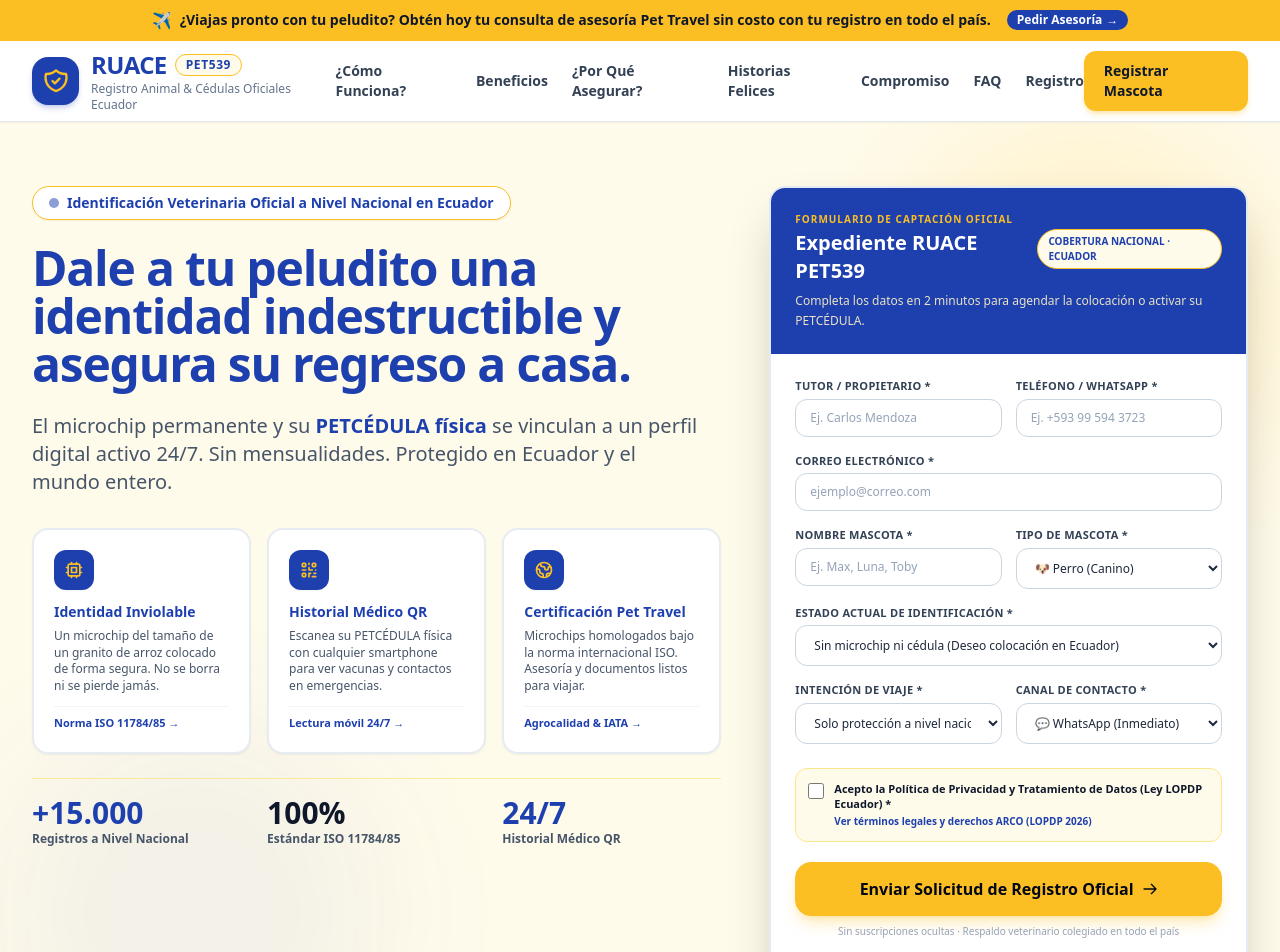
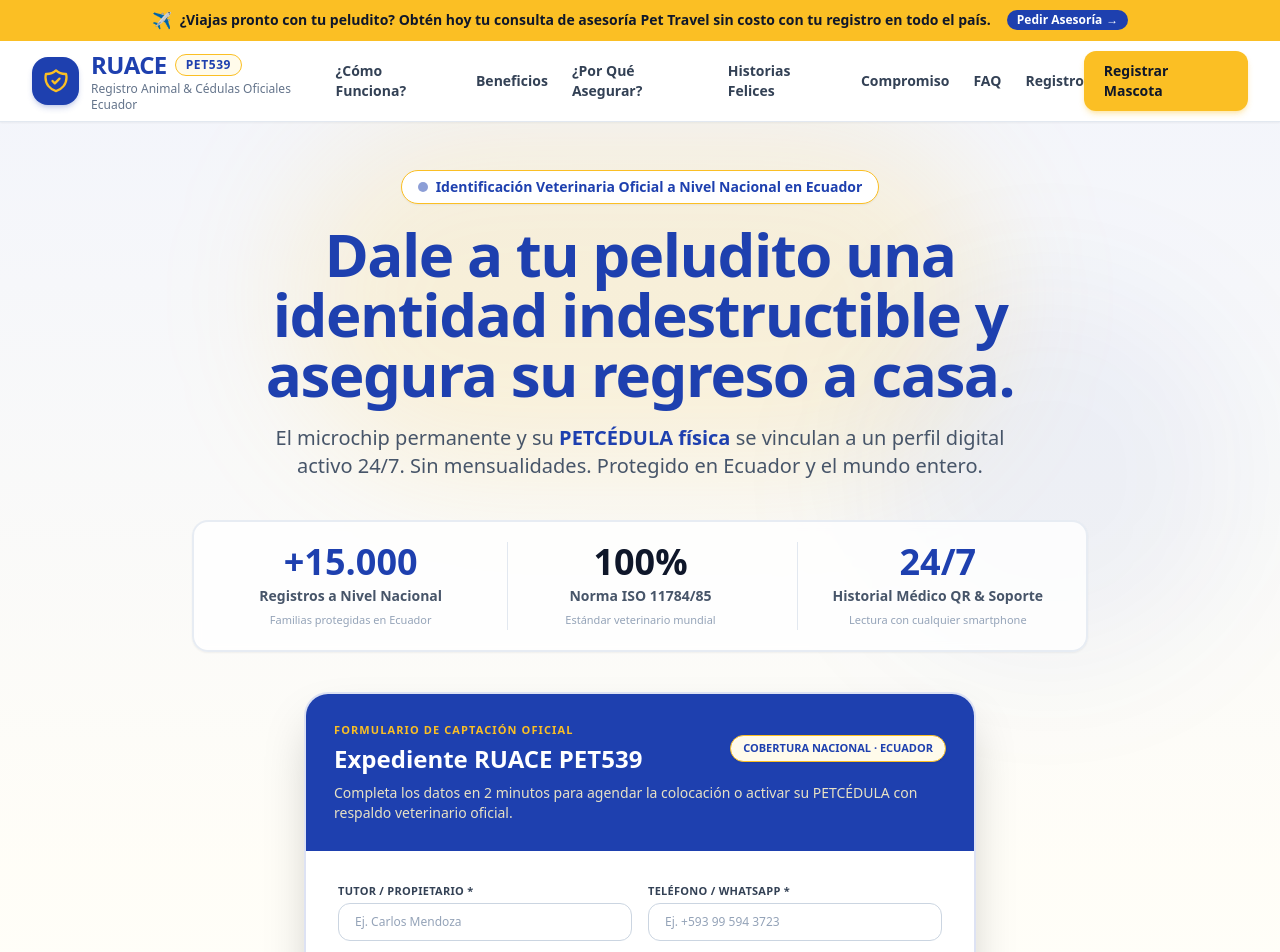
Before and after one commit to JuanOchoacx/ruace-pet539-core, a Next.js app: page / in a window 1280 px wide. Shown: the top 952 px of the page. Built offline with nearby package versions, Linux system fonts and the light colour scheme.

Commit message:
feat(ui): redesign landing page with centralized hero, social proof grid, and floating central form

```diff
--- a/pages/index.js
+++ b/pages/index.js
@@ -196,130 +196,69 @@ export default function Home() {
       </header>
     </div>
 
-      {/* HERO SECTION ASIMÉTRICO (ESTILO MOTION - SPLIT SECTION) */}
-      <section id="registro" className="relative overflow-hidden pt-10 pb-20 lg:pt-16 lg:pb-24 bg-[#FFFBEB]">
-        <div className="absolute top-0 right-0 w-96 h-96 bg-[#FBBF24]/15 rounded-full blur-3xl pointer-events-none"></div>
-        <div className="absolute bottom-0 left-0 w-96 h-96 bg-[#1E40AF]/5 rounded-full blur-3xl pointer-events-none"></div>
+      {/* HERO SECTION CENTRALIZADO (ANCHO COMPLETO - RUACE PET539 EXCLUSIVO) */}
+      <section id="registro" className="relative overflow-hidden pt-12 pb-24 bg-gradient-to-b from-[#1E40AF]/5 via-[#FFFBEB]/40 to-white">
+        <div className="absolute top-0 left-1/2 -translate-x-1/2 w-[700px] h-[350px] bg-[#FBBF24]/15 rounded-full blur-3xl pointer-events-none"></div>
+        <div className="absolute top-40 right-10 w-96 h-96 bg-[#1E40AF]/5 rounded-full blur-3xl pointer-events-none"></div>
 
-        <div className="max-w-7xl mx-auto px-4 sm:px-6 lg:px-8 relative">
-          <div className="grid grid-cols-1 lg:grid-cols-12 gap-10 lg:gap-12 items-start">
+        <div className="max-w-5xl mx-auto px-4 sm:px-6 lg:px-8 relative z-10">
 
-            {/* COLUMNA IZQUIERDA: TITULAR PERSUASIVO + 3 MINI-TARJETAS DE BENEFICIOS */}
-            <div className="lg:col-span-7 space-y-6 text-center lg:text-left">
+          {/* BLOQUE SUPERIOR CENTRADO: TITULAR PERSUASIVO + SUBTÍTULO OFICIAL */}
+          <div className="text-center max-w-3xl mx-auto space-y-5">
             <div className="inline-flex items-center gap-2 px-4 py-1.5 rounded-full bg-white border border-[#FBBF24] text-[#1E40AF] text-xs sm:text-sm font-bold shadow-sm">
               <span className="flex h-2.5 w-2.5 rounded-full bg-[#1E40AF] animate-pulse"></span>
               Identificación Veterinaria Oficial a Nivel Nacional en Ecuador
             </div>
 
-              <h1 className="text-4xl sm:text-5xl font-extrabold text-[#1E40AF] tracking-tight leading-none mb-4">
+            <h1 className="text-3xl sm:text-5xl lg:text-6xl font-black text-[#1E40AF] tracking-tight leading-tight">
               Dale a tu peludito una identidad indestructible y asegura su regreso a casa.
             </h1>
 
-              <p className="text-lg sm:text-xl text-slate-600 max-w-2xl font-normal leading-relaxed">
+            <p className="text-base sm:text-xl text-slate-600 font-normal leading-relaxed">
               El microchip permanente y su <strong className="text-[#1E40AF] font-bold">PETCÉDULA física</strong> se vinculan a un perfil digital activo 24/7. Sin mensualidades. Protegido en Ecuador y el mundo entero.
             </p>
+          </div>
 
-              {/* 3 BENEFICIOS EN MINI-TARJETAS INTERACTIVAS CON SOMBRAS SUAVES (MOTION STYLE) */}
-              <div className="grid grid-cols-1 sm:grid-cols-3 gap-4 pt-2">
-                {/* Mini Tarjeta 1 */}
-                <div className="group bg-white p-4 sm:p-5 rounded-2xl border-2 border-slate-200/80 hover:border-[#1E40AF] shadow-sm hover:shadow-md transition-all duration-300 text-left flex flex-col justify-between">
-                  <div>
-                    <div className="w-10 h-10 rounded-xl bg-[#1E40AF] text-[#FBBF24] flex items-center justify-center mb-3 shadow-sm group-hover:scale-105 transition-transform">
-                      <svg className="w-5 h-5" fill="none" stroke="currentColor" viewBox="0 0 24 24">
-                        <path strokeLinecap="round" strokeLinejoin="round" strokeWidth="2" d="M9 3v2m6-2v2M9 19v2m6-2v2M5 9H3m2 6H3m18-6h-2m2 6h-2M7 19h10a2 2 0 002-2V7a2 2 0 00-2-2H7a2 2 0 00-2 2v10a2 2 0 002 2zM9 9h6v6H9V9z" />
-                      </svg>
+          {/* BLOQUE DE CONFIANZA INMEDIATA (SOCIAL PROOF GRID HORIZONTAL) */}
+          <div className="max-w-4xl mx-auto my-10 py-5 px-6 bg-white/80 backdrop-blur-sm rounded-2xl border-2 border-slate-200/80 shadow-sm grid grid-cols-1 sm:grid-cols-3 gap-6 text-center divide-y sm:divide-y-0 sm:divide-x divide-slate-200">
+            <div className="pt-2 sm:pt-0">
+              <p className="text-3xl sm:text-4xl font-black text-[#1E40AF]">+15.000</p>
+              <p className="text-xs sm:text-sm text-slate-600 font-bold mt-1">Registros a Nivel Nacional</p>
+              <span className="inline-block text-[11px] text-slate-400 font-medium">Familias protegidas en Ecuador</span>
             </div>
-                    <h2 className="text-sm font-black text-[#1E40AF] mb-1.5">
-                      Identidad Inviolable
-                    </h2>
-                    <p className="text-xs text-slate-600 leading-snug">
-                      Un microchip del tamaño de un granito de arroz colocado de forma segura. No se borra ni se pierde jamás.
-                    </p>
+            <div className="pt-4 sm:pt-0 sm:px-4">
+              <p className="text-3xl sm:text-4xl font-black text-slate-900">100%</p>
+              <p className="text-xs sm:text-sm text-slate-600 font-bold mt-1">Norma ISO 11784/85</p>
+              <span className="inline-block text-[11px] text-slate-400 font-medium">Estándar veterinario mundial</span>
             </div>
-                  <div className="mt-3 pt-2 border-t border-slate-100 text-[11px] font-bold text-[#1E40AF]">
-                    Norma ISO 11784/85 →
+            <div className="pt-4 sm:pt-0 sm:pl-4">
+              <p className="text-3xl sm:text-4xl font-black text-[#1E40AF]">24/7</p>
+              <p className="text-xs sm:text-sm text-slate-600 font-bold mt-1">Historial Médico QR & Soporte</p>
+              <span className="inline-block text-[11px] text-slate-400 font-medium">Lectura con cualquier smartphone</span>
             </div>
           </div>
 
-                {/* Mini Tarjeta 2 */}
-                <div className="group bg-white p-4 sm:p-5 rounded-2xl border-2 border-slate-200/80 hover:border-[#1E40AF] shadow-sm hover:shadow-md transition-all duration-300 text-left flex flex-col justify-between">
-                  <div>
-                    <div className="w-10 h-10 rounded-xl bg-[#1E40AF] text-[#FBBF24] flex items-center justify-center mb-3 shadow-sm group-hover:scale-105 transition-transform">
-                      <svg className="w-5 h-5" fill="none" stroke="currentColor" viewBox="0 0 24 24">
-                        <path strokeLinecap="round" strokeLinejoin="round" strokeWidth="2" d="M12 4v1m6 11h2m-6 0h-2v4m0-11v3m0 0h.01M12 12h4.01M16 20h4M4 12h4m12 0h.01M5 8h2a1 1 0 001-1V5a1 1 0 00-1-1H5a1 1 0 00-1 1v2a1 1 0 001 1zm12 0h2a1 1 0 001-1V5a1 1 0 00-1-1h-2a1 1 0 00-1 1v2a1 1 0 001 1zM5 20h2a1 1 0 001-1v-2a1 1 0 00-1-1H5a1 1 0 00-1 1v2a1 1 0 001 1z" />
-                      </svg>
-                    </div>
-                    <h2 className="text-sm font-black text-[#1E40AF] mb-1.5">
-                      Historial Médico QR
-                    </h2>
-                    <p className="text-xs text-slate-600 leading-snug">
-                      Escanea su PETCÉDULA física con cualquier smartphone para ver vacunas y contactos en emergencias.
-                    </p>
-                  </div>
-                  <div className="mt-3 pt-2 border-t border-slate-100 text-[11px] font-bold text-[#1E40AF]">
-                    Lectura móvil 24/7 →
-                  </div>
-                </div>
-
-                {/* Mini Tarjeta 3 */}
-                <div className="group bg-white p-4 sm:p-5 rounded-2xl border-2 border-slate-200/80 hover:border-[#1E40AF] shadow-sm hover:shadow-md transition-all duration-300 text-left flex flex-col justify-between">
-                  <div>
-                    <div className="w-10 h-10 rounded-xl bg-[#1E40AF] text-[#FBBF24] flex items-center justify-center mb-3 shadow-sm group-hover:scale-105 transition-transform">
-                      <svg className="w-5 h-5" fill="none" stroke="currentColor" viewBox="0 0 24 24">
-                        <path strokeLinecap="round" strokeLinejoin="round" strokeWidth="2" d="M3.055 11H5a2 2 0 012 2v1a2 2 0 002 2 2 2 0 012 2v2.945M8 3.935V5.5A2.5 2.5 0 0010.5 8h.5a2 2 0 012 2 2 2 0 104 0 2 2 0 012-2h1.064M15 20.488V18a2 2 0 012-2h3.064M21 12a9 9 0 11-18 0 9 9 0 0118 0z" />
-                      </svg>
-                    </div>
-                    <h2 className="text-sm font-black text-[#1E40AF] mb-1.5">
-                      Certificación Pet Travel
-                    </h2>
-                    <p className="text-xs text-slate-600 leading-snug">
-                      Microchips homologados bajo la norma internacional ISO. Asesoría y documentos listos para viajar.
-                    </p>
-                  </div>
-                  <div className="mt-3 pt-2 border-t border-slate-100 text-[11px] font-bold text-[#1E40AF]">
-                    Agrocalidad & IATA →
-                  </div>
-                </div>
-              </div>
-
-              {/* Indicadores de Respaldo Cuantitativo */}
-              <div className="pt-4 border-t border-amber-200/80 grid grid-cols-3 gap-4 text-center lg:text-left">
-                <div>
-                  <p className="text-2xl sm:text-3xl font-black text-[#1E40AF]">+15.000</p>
-                  <p className="text-xs text-slate-600 font-semibold">Registros a Nivel Nacional</p>
-                </div>
-                <div>
-                  <p className="text-2xl sm:text-3xl font-black text-slate-900">100%</p>
-                  <p className="text-xs text-slate-600 font-semibold">Estándar ISO 11784/85</p>
-                </div>
-                <div>
-                  <p className="text-2xl sm:text-3xl font-black text-[#1E40AF]">24/7</p>
-                  <p className="text-xs text-slate-600 font-semibold">Historial Médico QR</p>
-                </div>
-              </div>
-            </div>
-
-            {/* COLUMNA DERECHA: CONTENEDOR FLOTANTE DEL FORMULARIO FILTRO */}
-            <div className="lg:col-span-5">
-              <div className="bg-white rounded-2xl shadow-2xl border-2 border-slate-200/90 overflow-hidden relative transition-all duration-300 hover:shadow-[0_25px_50px_-12px_rgba(30,64,175,0.2)]">
+          {/* CONTENEDOR FLOTANTE CENTRALIZADO DEL FORMULARIO FILTRO */}
+          <div className="max-w-2xl mx-auto">
+            <div className="bg-white rounded-3xl shadow-2xl border-2 border-[#1E40AF]/15 overflow-hidden relative transition-all duration-300 hover:shadow-[0_25px_60px_-15px_rgba(30,64,175,0.25)]">
 
               {/* Header del Formulario en Azul Primario PET593 */}
-                <div className="bg-[#1E40AF] p-5 sm:p-6 text-white">
-                  <div className="flex items-center justify-between">
+              <div className="bg-[#1E40AF] p-6 sm:p-7 text-white text-center sm:text-left">
+                <div className="flex flex-col sm:flex-row items-center justify-between gap-3">
                   <div>
-                      <span className="text-[10px] font-extrabold uppercase tracking-widest text-[#FBBF24] block">
+                    <span className="text-[11px] font-extrabold uppercase tracking-widest text-[#FBBF24] block">
                       Formulario de Captación Oficial
                     </span>
-                      <h2 className="text-lg sm:text-xl font-black text-white mt-0.5">
+                    <h2 className="text-xl sm:text-2xl font-black text-white mt-1">
                       Expediente RUACE PET539
                     </h2>
                   </div>
-                    <span className="bg-[#FFFBEB] text-[#1E40AF] text-[10px] font-black px-2.5 py-1 rounded-full border border-[#FBBF24] uppercase">
+                  <span className="bg-[#FFFBEB] text-[#1E40AF] text-[11px] font-black px-3 py-1 rounded-full border border-[#FBBF24] uppercase shadow-sm">
                     Cobertura Nacional · Ecuador
                   </span>
                 </div>
-                  <p className="text-xs text-amber-100/90 mt-1.5 leading-relaxed">
-                    Completa los datos en 2 minutos para agendar la colocación o activar su PETCÉDULA.
+                <p className="text-xs sm:text-sm text-amber-100/90 mt-2 leading-relaxed">
+                  Completa los datos en 2 minutos para agendar la colocación o activar su PETCÉDULA con respaldo veterinario oficial.
                 </p>
               </div>
 
@@ -343,10 +282,10 @@ export default function Home() {
               )}
 
               {/* Formulario conectado a Supabase */}
-                <form onSubmit={handleSubmit} className="p-5 sm:p-6 space-y-4">
+              <form onSubmit={handleSubmit} className="p-6 sm:p-8 space-y-4">
 
                 {/* Fila: Propietario y Teléfono */}
-                  <div className="grid grid-cols-1 sm:grid-cols-2 gap-3.5">
+                <div className="grid grid-cols-1 sm:grid-cols-2 gap-4">
                   <div>
                     <label htmlFor="owner_name" className="block text-[11px] font-bold text-slate-700 uppercase tracking-wide mb-1">
                       Tutor / Propietario *
@@ -359,7 +298,7 @@ export default function Home() {
                       value={formData.owner_name}
                       onChange={handleChange}
                       placeholder="Ej. Carlos Mendoza"
-                        className="w-full px-3.5 py-2.5 rounded-xl border border-slate-300 focus:border-[#1E40AF] focus:ring-2 focus:ring-[#1E40AF]/20 outline-none transition text-xs text-slate-800 placeholder-slate-400 bg-white"
+                      className="w-full px-4 py-2.5 rounded-xl border border-slate-300 focus:border-[#1E40AF] focus:ring-2 focus:ring-[#1E40AF]/20 outline-none transition text-xs text-slate-800 placeholder-slate-400 bg-white"
                     />
                   </div>
 
@@ -375,7 +314,7 @@ export default function Home() {
                       value={formData.owner_phone}
                       onChange={handleChange}
                       placeholder="Ej. +593 99 594 3723"
-                        className="w-full px-3.5 py-2.5 rounded-xl border border-slate-300 focus:border-[#1E40AF] focus:ring-2 focus:ring-[#1E40AF]/20 outline-none transition text-xs text-slate-800 placeholder-slate-400 bg-white"
+                      className="w-full px-4 py-2.5 rounded-xl border border-slate-300 focus:border-[#1E40AF] focus:ring-2 focus:ring-[#1E40AF]/20 outline-none transition text-xs text-slate-800 placeholder-slate-400 bg-white"
                     />
                   </div>
                 </div>
@@ -393,12 +332,12 @@ export default function Home() {
                     value={formData.owner_email}
                     onChange={handleChange}
                     placeholder="ejemplo@correo.com"
-                      className="w-full px-3.5 py-2.5 rounded-xl border border-slate-300 focus:border-[#1E40AF] focus:ring-2 focus:ring-[#1E40AF]/20 outline-none transition text-xs text-slate-800 placeholder-slate-400 bg-white"
+                    className="w-full px-4 py-2.5 rounded-xl border border-slate-300 focus:border-[#1E40AF] focus:ring-2 focus:ring-[#1E40AF]/20 outline-none transition text-xs text-slate-800 placeholder-slate-400 bg-white"
                   />
                 </div>
 
                 {/* Fila: Nombre Mascota y Tipo */}
-                  <div className="grid grid-cols-1 sm:grid-cols-2 gap-3.5">
+                <div className="grid grid-cols-1 sm:grid-cols-2 gap-4">
                   <div>
                     <label htmlFor="pet_name" className="block text-[11px] font-bold text-slate-700 uppercase tracking-wide mb-1">
                       Nombre Mascota *
@@ -411,7 +350,7 @@ export default function Home() {
                       value={formData.pet_name}
                       onChange={handleChange}
                       placeholder="Ej. Max, Luna, Toby"
-                        className="w-full px-3.5 py-2.5 rounded-xl border border-slate-300 focus:border-[#1E40AF] focus:ring-2 focus:ring-[#1E40AF]/20 outline-none transition text-xs text-slate-800 placeholder-slate-400 bg-white"
+                      className="w-full px-4 py-2.5 rounded-xl border border-slate-300 focus:border-[#1E40AF] focus:ring-2 focus:ring-[#1E40AF]/20 outline-none transition text-xs text-slate-800 placeholder-slate-400 bg-white"
                     />
                   </div>
 
@@ -425,7 +364,7 @@ export default function Home() {
                       required
                       value={formData.pet_type}
                       onChange={handleChange}
-                        className="w-full px-3.5 py-2.5 rounded-xl border border-slate-300 focus:border-[#1E40AF] focus:ring-2 focus:ring-[#1E40AF]/20 outline-none transition text-xs text-slate-800 bg-white font-medium"
+                      className="w-full px-4 py-2.5 rounded-xl border border-slate-300 focus:border-[#1E40AF] focus:ring-2 focus:ring-[#1E40AF]/20 outline-none transition text-xs text-slate-800 bg-white font-medium"
                     >
                       <option value="Perro">🐶 Perro (Canino)</option>
                       <option value="Gato">🐱 Gato (Felino)</option>
@@ -447,7 +386,7 @@ export default function Home() {
                     required
                     value={formData.current_status}
                     onChange={handleChange}
-                      className="w-full px-3.5 py-2.5 rounded-xl border border-slate-300 focus:border-[#1E40AF] focus:ring-2 focus:ring-[#1E40AF]/20 outline-none transition text-xs text-slate-800 bg-white font-medium"
+                    className="w-full px-4 py-2.5 rounded-xl border border-slate-300 focus:border-[#1E40AF] focus:ring-2 focus:ring-[#1E40AF]/20 outline-none transition text-xs text-slate-800 bg-white font-medium"
                   >
                     <option value="Sin microchip ni cédula">Sin microchip ni cédula (Deseo colocación en Ecuador)</option>
                     <option value="Solo placa">Solo placa externa (Deseo microchip y cédula)</option>
@@ -458,7 +397,7 @@ export default function Home() {
                 </div>
 
                 {/* Fila: Viaje y Canal */}
-                  <div className="grid grid-cols-1 sm:grid-cols-2 gap-3.5">
+                <div className="grid grid-cols-1 sm:grid-cols-2 gap-4">
                   <div>
                     <label htmlFor="pet_travel_intent" className="block text-[11px] font-bold text-slate-700 uppercase tracking-wide mb-1">
                       Intención de Viaje *
@@ -469,7 +408,7 @@ export default function Home() {
                       required
                       value={formData.pet_travel_intent}
                       onChange={handleChange}
-                        className="w-full px-3.5 py-2.5 rounded-xl border border-slate-300 focus:border-[#1E40AF] focus:ring-2 focus:ring-[#1E40AF]/20 outline-none transition text-xs text-slate-800 bg-white font-medium"
+                      className="w-full px-4 py-2.5 rounded-xl border border-slate-300 focus:border-[#1E40AF] focus:ring-2 focus:ring-[#1E40AF]/20 outline-none transition text-xs text-slate-800 bg-white font-medium"
                     >
                       <option value="No planeo viajar (Protección a nivel nacional)">Solo protección a nivel nacional</option>
                       <option value="Viaje Internacional próximo (USA / Europa / LATAM)">Viaje Internacional (USA / Europa)</option>
@@ -488,7 +427,7 @@ export default function Home() {
                       required
                       value={formData.contact_method}
                       onChange={handleChange}
-                        className="w-full px-3.5 py-2.5 rounded-xl border border-slate-300 focus:border-[#1E40AF] focus:ring-2 focus:ring-[#1E40AF]/20 outline-none transition text-xs text-slate-800 bg-white font-medium"
+                      className="w-full px-4 py-2.5 rounded-xl border border-slate-300 focus:border-[#1E40AF] focus:ring-2 focus:ring-[#1E40AF]/20 outline-none transition text-xs text-slate-800 bg-white font-medium"
                     >
                       <option value="WhatsApp">💬 WhatsApp (Inmediato)</option>
                       <option value="Llamada Telefónica">📞 Llamada Telefónica</option>
@@ -527,15 +466,15 @@ export default function Home() {
                 </div>
 
                 {/* BOTÓN SUBMIT EN AMARILLO ACENTO #FBBF24 */}
-                  <div className="pt-1">
+                <div className="pt-2">
                   <button
                     type="submit"
                     disabled={loading}
-                      className="w-full py-3.5 px-5 rounded-2xl bg-[#FBBF24] hover:bg-[#F59E0B] text-slate-950 font-black text-sm sm:text-base shadow-lg shadow-[#FBBF24]/30 transition-all hover:scale-[1.01] active:scale-[0.99] disabled:opacity-60 disabled:cursor-not-allowed flex items-center justify-center gap-2 border border-amber-400"
+                    className="w-full py-4 px-6 rounded-2xl bg-[#FBBF24] hover:bg-[#F59E0B] text-slate-950 font-black text-sm sm:text-base shadow-xl shadow-[#FBBF24]/30 transition-all hover:scale-[1.01] active:scale-[0.99] disabled:opacity-60 disabled:cursor-not-allowed flex items-center justify-center gap-2 border border-amber-400 cursor-pointer"
                   >
                     {loading ? (
                       <>
-                          <svg className="animate-spin -ml-1 mr-2 h-4 w-4 text-slate-900" fill="none" viewBox="0 0 24 24">
+                        <svg className="animate-spin -ml-1 mr-2 h-5 w-5 text-slate-900" fill="none" viewBox="0 0 24 24">
                           <circle className="opacity-25" cx="12" cy="12" r="10" stroke="currentColor" strokeWidth="4"></circle>
                           <path className="opacity-75" fill="currentColor" d="M4 12a8 8 0 018-8V0C5.373 0 0 5.373 0 12h4zm2 5.291A7.962 7.962 0 014 12H0c0 3.042 1.135 5.824 3 7.938l3-2.647z"></path>
                         </svg>
@@ -544,13 +483,13 @@ export default function Home() {
                     ) : (
                       <>
                         <span>Enviar Solicitud de Registro Oficial</span>
-                          <svg className="w-4 h-4" fill="none" stroke="currentColor" viewBox="0 0 24 24">
+                        <svg className="w-5 h-5" fill="none" stroke="currentColor" viewBox="0 0 24 24">
                           <path strokeLinecap="round" strokeLinejoin="round" strokeWidth="2" d="M14 5l7 7m0 0l-7 7m7-7H3" />
                         </svg>
                       </>
                     )}
                   </button>
-                    <p className="text-center text-[10px] text-slate-400 mt-2">
+                  <p className="text-center text-[10px] text-slate-400 mt-2.5">
                     Sin suscripciones ocultas · Respaldo veterinario colegiado en todo el país
                   </p>
                 </div>
@@ -558,15 +497,15 @@ export default function Home() {
               </form>
 
               {/* BLOQUE HORIZONTAL DE INSIGNIAS DE CONFIANZA (TRUST BADGES) */}
-                <div className="bg-[#FFFBEB] border-t border-amber-200/90 px-4 sm:px-6 py-3.5">
-                  <div className="flex flex-wrap items-center justify-between gap-2 text-[10px] font-bold text-slate-700">
-                    <span className="inline-flex items-center gap-1">
+              <div className="bg-[#FFFBEB] border-t border-amber-200/90 px-6 py-4">
+                <div className="flex flex-wrap items-center justify-around gap-2 text-xs font-bold text-slate-700">
+                  <span className="inline-flex items-center gap-1.5">
                     <span className="text-[#1E40AF] font-black">●</span> Norma ISO 11784/85
                   </span>
-                    <span className="inline-flex items-center gap-1">
+                  <span className="inline-flex items-center gap-1.5">
                     <span className="text-emerald-600 font-black">●</span> Sin Mensualidades
                   </span>
-                    <span className="inline-flex items-center gap-1">
+                  <span className="inline-flex items-center gap-1.5">
                     <span className="text-[#1E40AF] font-black">●</span> Red Nacional Ecuador
                   </span>
                 </div>
@@ -575,7 +514,6 @@ export default function Home() {
             </div>
           </div>
 
-          </div>
         </div>
       </section>
 
```
Lines whose indentation alone changed are shown as unchanged.
